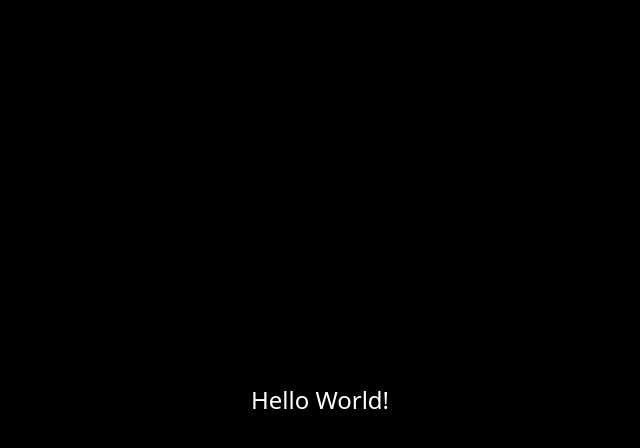
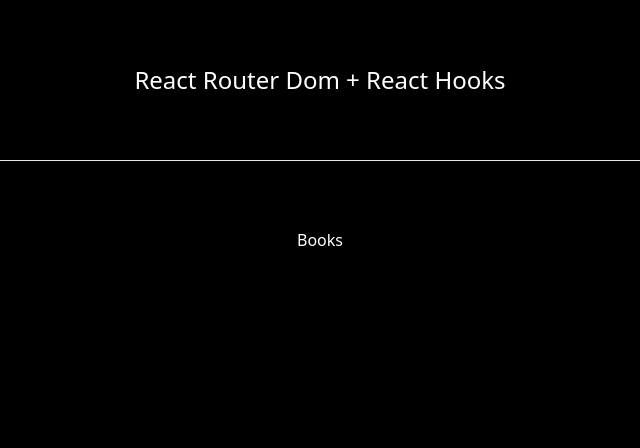
Before and after one commit to defaee/Testing_React_Features, a React (Vite) app: page / in a window 1280 px wide. Shown: the top 448 px of the page, without its empty margins (320-960 px from the left). Built offline with nearby package versions, Linux system fonts and the light colour scheme.

Commit message:
add rrd base

```diff
--- a/package.json
+++ b/package.json
@@ -14,6 +14,7 @@
     "postcss": "^8.4.39",
     "react": "^18.3.1",
     "react-dom": "^18.3.1",
+    "react-router-dom": "^6.25.1",
     "tailwindcss": "^3.4.6"
   },
   "devDependencies": {
--- a/src/App.tsx
+++ b/src/App.tsx
@@ -1,10 +1,17 @@
+import { BrowserRouter, Route, Routes } from "react-router-dom";
 import "./App.css";
+import Home from "./components/home";
+import Root from "./components/root";
 
 function App() {
   return (
-    <main className="bg-black w-full h-screen flex justify-center items-center">
-      <h1 className="text-2xl text-white">Hello World!</h1>
-    </main>
+    <BrowserRouter>
+      <Routes>
+        <Route path="/" element={<Home />}>
+          <Route path="/" element={<Root />} />
+        </Route>
+      </Routes>
+    </BrowserRouter>
   );
 }
 
--- /dev/null
+++ b/src/components/home.tsx
@@ -0,0 +1,13 @@
+import { Outlet } from "react-router-dom";
+
+const Home = () => {
+  return (
+    <main className="bg-black w-full h-screen flex pt-[4rem] gap-[4rem] flex-col items-center">
+      <h1 className="text-2xl text-white">React Router Dom + React Hooks</h1>
+      <hr className="text-white h-1 w-[80%]" />
+      <Outlet />
+    </main>
+  );
+};
+
+export default Home;
--- /dev/null
+++ b/src/components/root.tsx
@@ -0,0 +1,13 @@
+import { Link } from "react-router-dom";
+
+const Root = () => {
+  return (
+    <>
+      <Link to={"/books"} className="text-white">
+        Books
+      </Link>
+    </>
+  );
+};
+
+export default Root;
```
Also changed, not shown: 1 other file (tests, documents, lock files or other folders).
